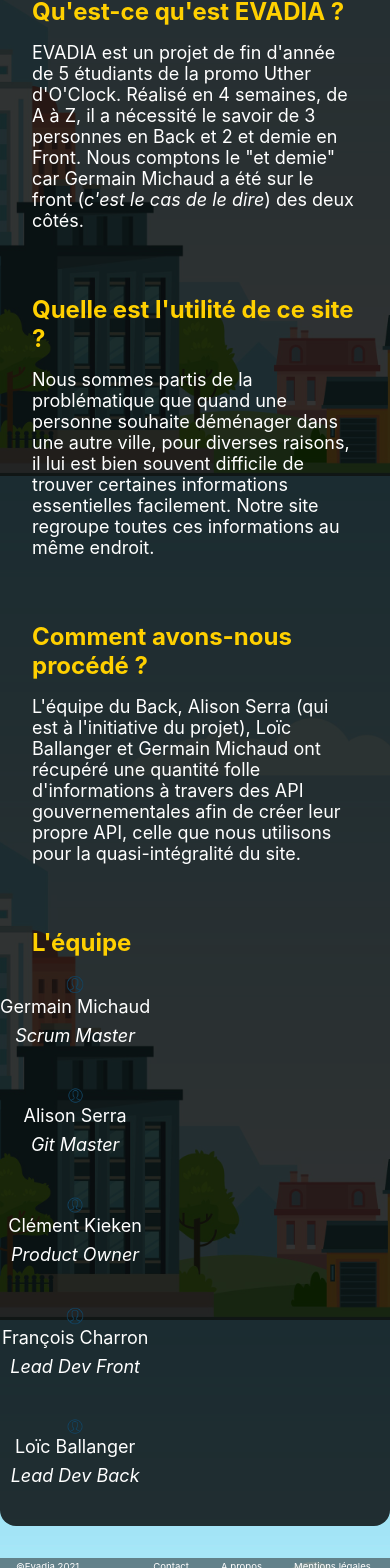
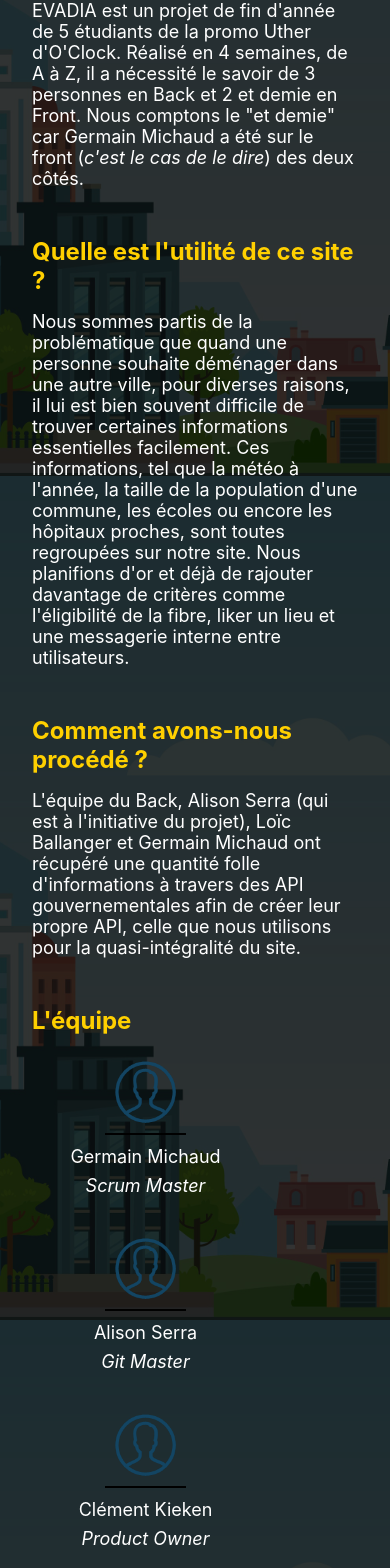
Before and after one commit to Lballanger/Evadia, a React (Vite) app in the folder front/: page /about in a window 390 px wide. Shown: the part 368-1936 px from the top of the page. Built offline with nearby package versions, Linux system fonts and the light colour scheme; no server answers.

Commit message:
upgrade css about page

```diff
--- a/front/src/components/About/index.jsx
+++ b/front/src/components/About/index.jsx
@@ -21,7 +21,11 @@ const About = () => (
         Nous sommes partis de la problématique que quand une personne souhaite
         déménager dans une autre ville, pour diverses raisons, il lui est bien
         souvent difficile de trouver certaines informations essentielles
-        facilement. Notre site regroupe toutes ces informations au même endroit.
+        facilement. Ces informations, tel que la météo à l'année, la taille de
+        la population d'une commune, les écoles ou encore les hôpitaux proches,
+        sont toutes regroupées sur notre site. Nous planifions d'or et déjà de
+        rajouter davantage de critères comme l'éligibilité de la fibre, liker un
+        lieu et une messagerie interne entre utilisateurs.
       </p>
       <h3 className="About__h3">Comment avons-nous procédé ?</h3>
       <p className="About__p">
@@ -41,7 +45,7 @@ const About = () => (
               className="About__team__a"
             >
               <p className="About__team__dev">Germain Michaud</p>
-              <p className="About__team__dev">
+              <p className="About__team__role">
                 <span className="italic">Scrum Master</span>
               </p>
             </a>
@@ -51,7 +55,7 @@ const About = () => (
             <img src={avatar} className="About__team__avatar" alt="avatar" />
             <a href="https://github.com/AlisonSerra" className="About__team__a">
               <p className="About__team__dev">Alison Serra</p>
-              <p className="About__team__dev">
+              <p className="About__team__role">
                 <span className="italic">Git Master</span>
               </p>
             </a>
@@ -64,7 +68,7 @@ const About = () => (
               className="About__team__a"
             >
               <p className="About__team__dev">Clément Kieken</p>
-              <p className="About__team__dev">
+              <p className="About__team__role">
                 <span className="italic">Product Owner</span>
               </p>
             </a>
@@ -77,7 +81,7 @@ const About = () => (
               className="About__team__a"
             >
               <p className="About__team__dev">François Charron</p>
-              <p className="About__team__dev">
+              <p className="About__team__role">
                 <span className="italic">Lead Dev Front</span>
               </p>
             </a>
@@ -87,7 +91,7 @@ const About = () => (
             <img src={avatar} className="About__team__avatar" alt="avatar" />
             <a href="https://github.com/Lballanger" className="About__team__a">
               <p className="About__team__dev">Loïc Ballanger</p>
-              <p className="About__team__dev">
+              <p className="About__team__role">
                 <span className="italic">Lead Dev Back</span>
               </p>
             </a>
--- a/front/src/components/About/styles.scss
+++ b/front/src/components/About/styles.scss
@@ -10,15 +10,21 @@
     margin-right: auto;
     margin-bottom: 2rem;
   }
+
+  &__h1 {
+    margin: 2rem 0 2rem 0;
+  }
+
   &__h2 {
     text-align: center;
     text-transform: uppercase;
-    margin: 1.5rem;
+    margin: 1rem;
+    font-size: 2rem;
   }
   &__h3 {
     font-size: 1.5rem;
     margin-left: 2rem;
-    margin-top: 4rem;
+    margin-top: 3rem;
     margin-bottom: 1rem;
     margin-right: 2rem;
     color: rgb(255, 208, 0);
@@ -26,10 +32,12 @@
   &__p {
     margin-left: 2rem;
     margin-right: 2rem;
+    text-justify: auto;
   }
   &__team {
     display: flex;
     flex-direction: row;
+    justify-content: space-around;
 
     &__a {
       display: inline-block;
@@ -41,6 +49,7 @@
       justify-content: center;
       align-items: center;
       padding-bottom: 2rem;
+      margin-left: 2rem;
     }
 
     &__display {
@@ -50,11 +59,17 @@
 
     &__dev {
       padding-bottom: 0.5rem;
+      padding-top: 0.7rem;
+      text-align: center;
+    }
+
+    &__role {
       text-align: center;
     }
     &__avatar {
-      width: 50%;
+      width: 60%;
       text-align: center;
+      border-bottom: 2px solid black;
     }
   }
 }
@@ -72,15 +87,23 @@
   .About__team {
     &__display {
       display: flex;
-      flex-direction: column;
+      flex-direction: row;
+      flex-wrap: wrap;
       align-content: center;
       justify-content: space-between;
+      margin-left: 2rem;
+      margin-right: 2rem;
     }
+
+    &__one {
+      width: 50%;
+    }
+
     &__truc {
       display: flex;
     }
     &__avatar {
-      width: 15%;
+      width: 50%;
     }
   }
 }
```
